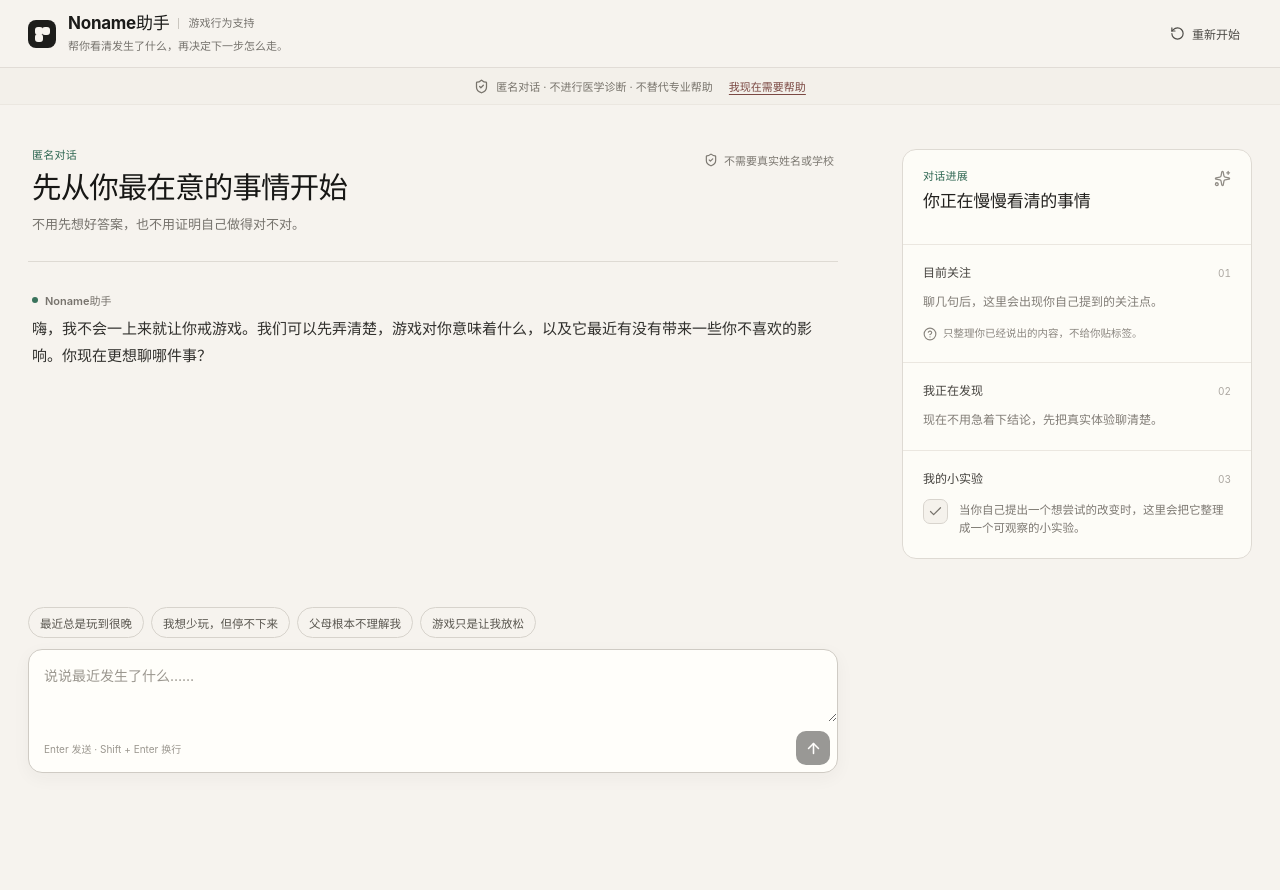
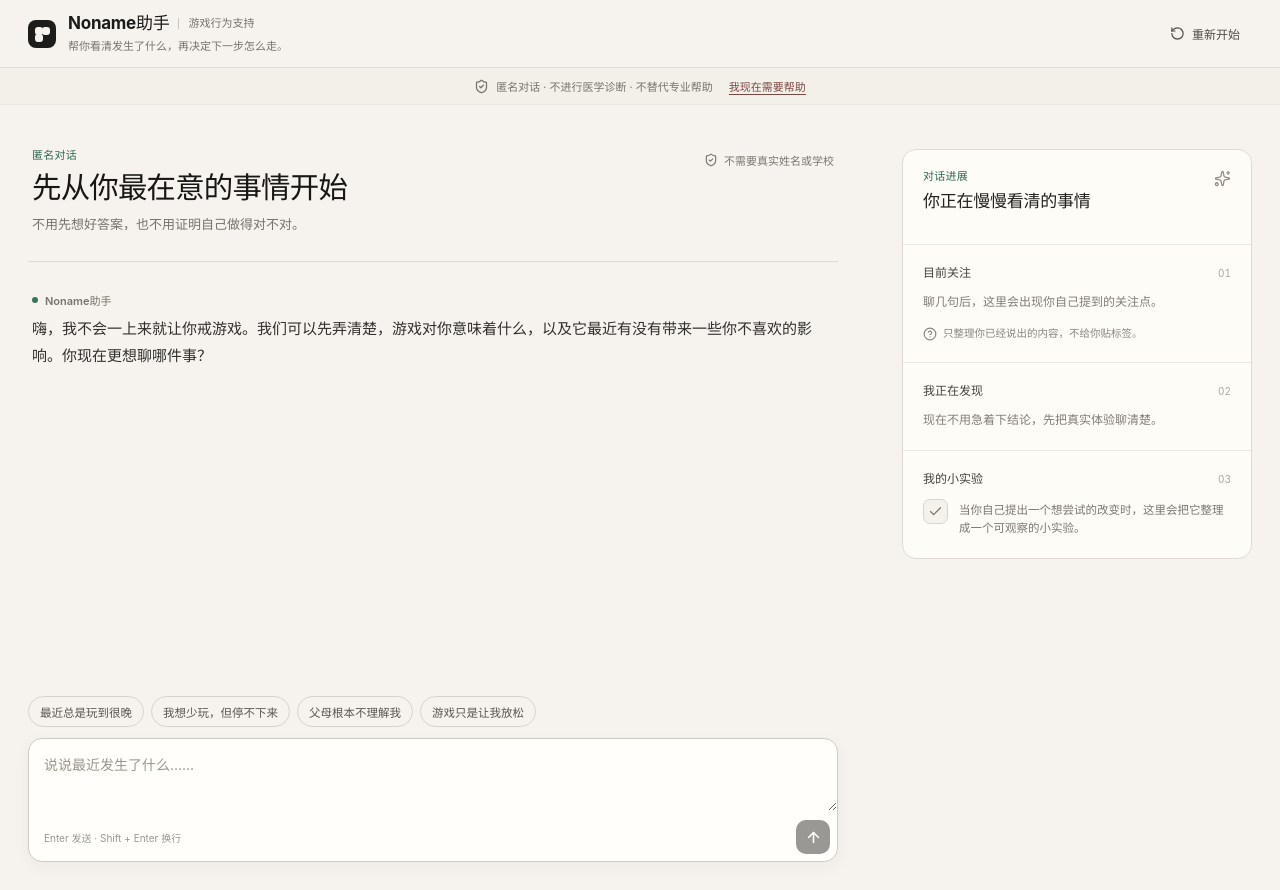
Before and after one commit to 0401chen/Noname2.0, a React (Vite) app in the folder frontend/: page / in a window 1280 px wide. Before the commit the page ends 801 px from the top, so only its background shows below. Built offline with nearby package versions, Linux system fonts and the light colour scheme.

Commit message:
remove obsolete dashboard layout overrides

```diff
--- a/frontend/src/layout-fixes.css
+++ b/frontend/src/layout-fixes.css
@@ -1,49 +1,14 @@
-@media (min-width: 1081px) {
-  .main-layout {
-    align-items: start;
-  }
-
-  .chat-panel {
-    height: calc(100vh - 169px);
-    min-height: 680px;
-    max-height: 880px;
-  }
-
-  .messages {
-    min-height: 0;
-    max-height: none;
-    overscroll-behavior: contain;
-    scrollbar-gutter: stable;
-  }
-
-  .side-panel {
-    position: sticky;
-    top: 139px;
-    max-height: calc(100vh - 154px);
-    overflow-y: auto;
-    overscroll-behavior: contain;
-    padding-right: 5px;
-    scrollbar-gutter: stable;
-  }
-
-  .side-panel::-webkit-scrollbar,
-  .messages::-webkit-scrollbar {
-    width: 8px;
-  }
-
-  .side-panel::-webkit-scrollbar-thumb,
-  .messages::-webkit-scrollbar-thumb {
-    border: 2px solid transparent;
-    border-radius: 999px;
-    background: rgba(74, 119, 98, 0.24);
-    background-clip: padding-box;
-  }
+.messages::-webkit-scrollbar {
+  width: 7px;
 }
 
-button:focus-visible,
-select:focus-visible,
-textarea:focus-visible,
-a:focus-visible {
-  outline: 3px solid rgba(53, 122, 97, 0.24);
-  outline-offset: 2px;
+.messages::-webkit-scrollbar-thumb {
+  border: 2px solid transparent;
+  border-radius: 999px;
+  background: rgba(126, 120, 111, 0.28);
+  background-clip: padding-box;
 }
+
+.messages::-webkit-scrollbar-track {
+  background: transparent;
+}
```
